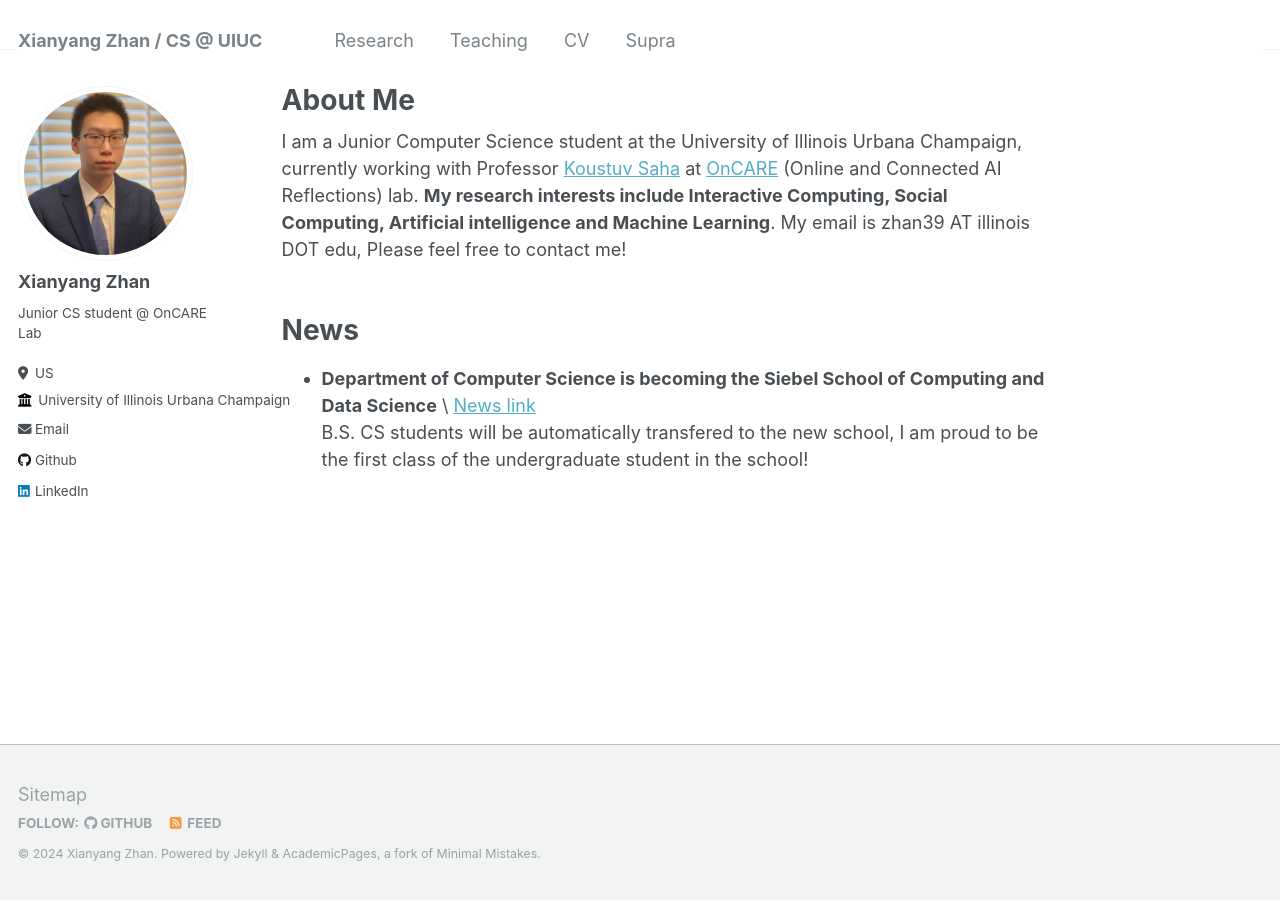
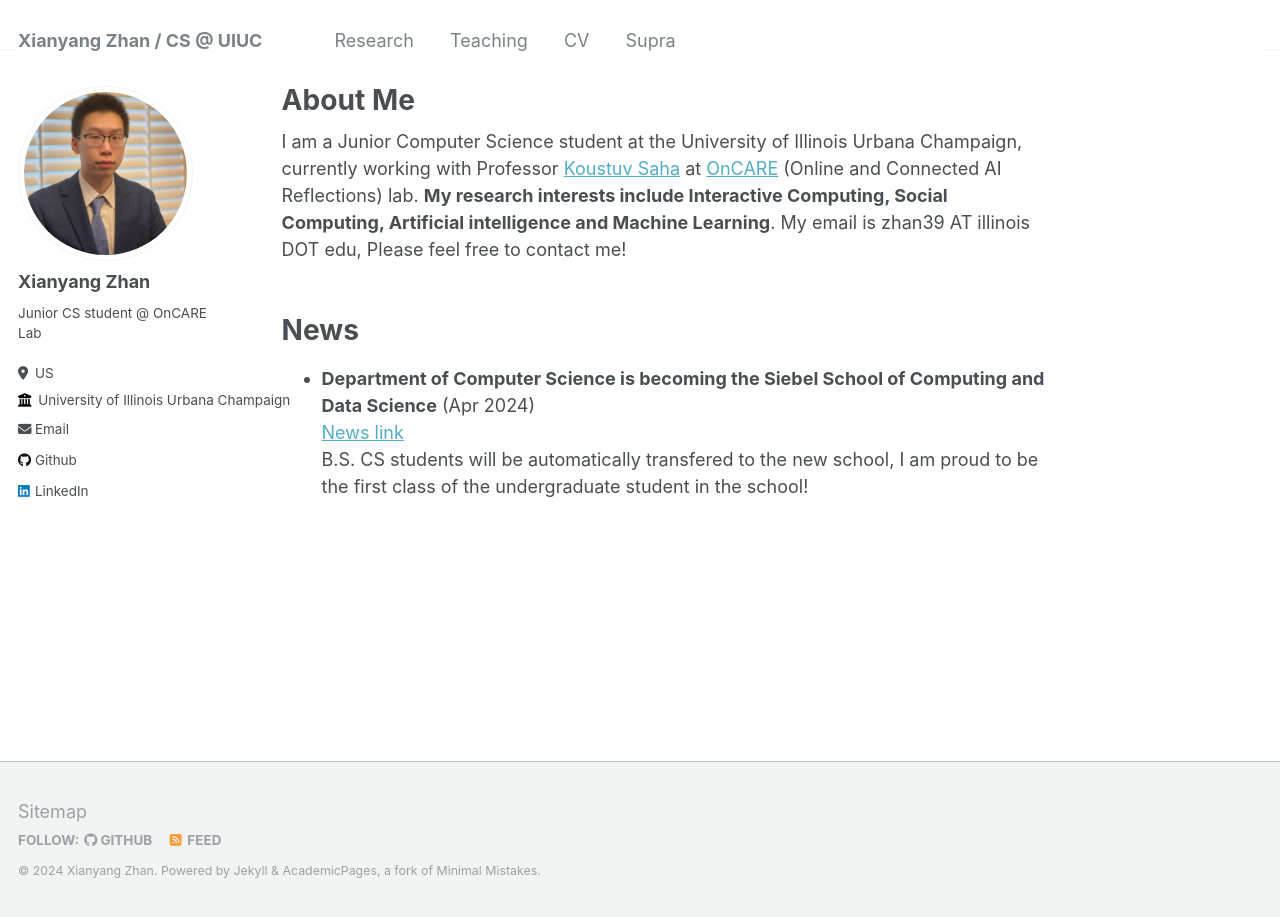
Before and after one commit to xzhan0/xzhan0.github.io, a Jekyll site: the page built from _pages/about.md, in a window 1280 px wide. Built offline with Jekyll 4.4.1, drawn with Linux system fonts in a browser that asks for light colours.

Commit message:
Update about.md

```diff
--- a/_pages/about.md
+++ b/_pages/about.md
@@ -13,7 +13,8 @@
 
 News
 ======
-- **Department of Computer Science is becoming the Siebel School of Computing and Data Science** \
+- **Department of Computer Science is becoming the Siebel School of Computing and Data Science** (Apr 2024)
+<br/>
 [News link](https://grainger.illinois.edu/news/stories/66263)
 <br/>
 B.S. CS students will be automatically transfered to the new school, I am proud to be the first class of the undergraduate student in the school!
```
